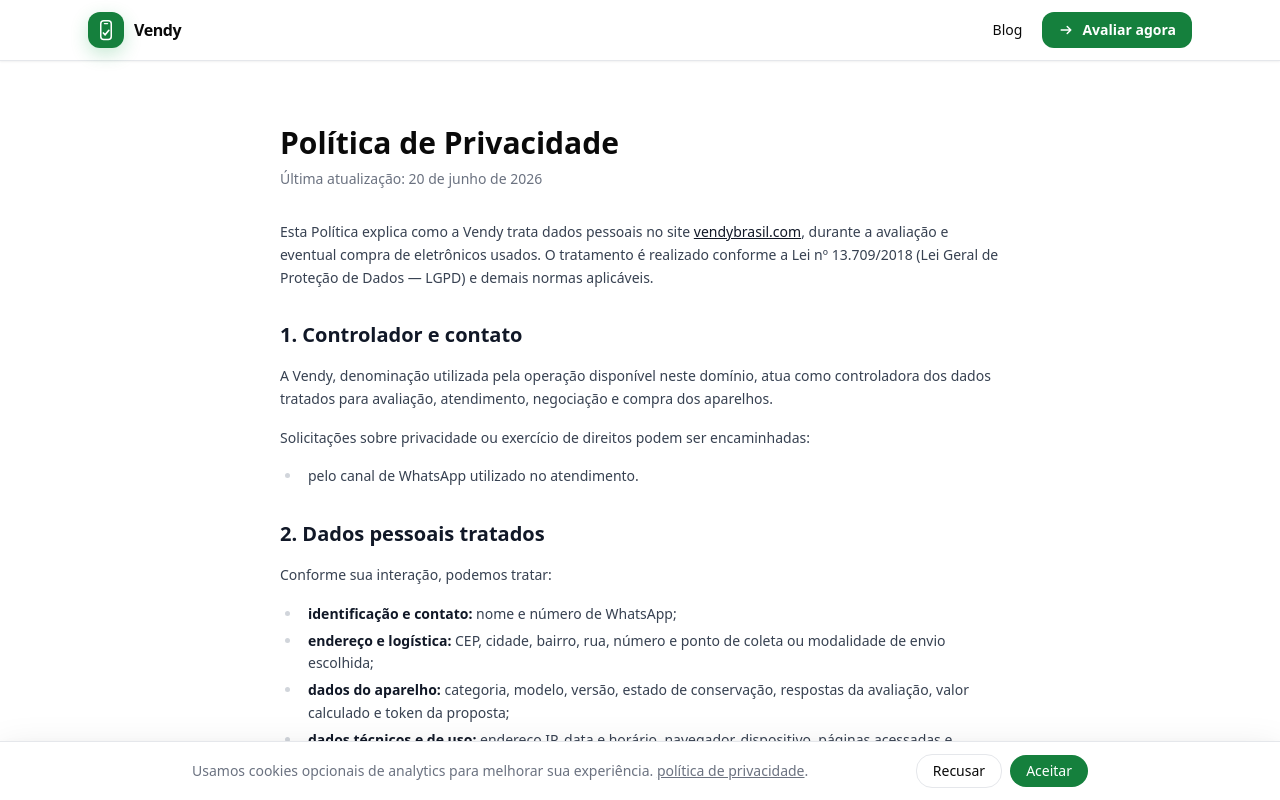
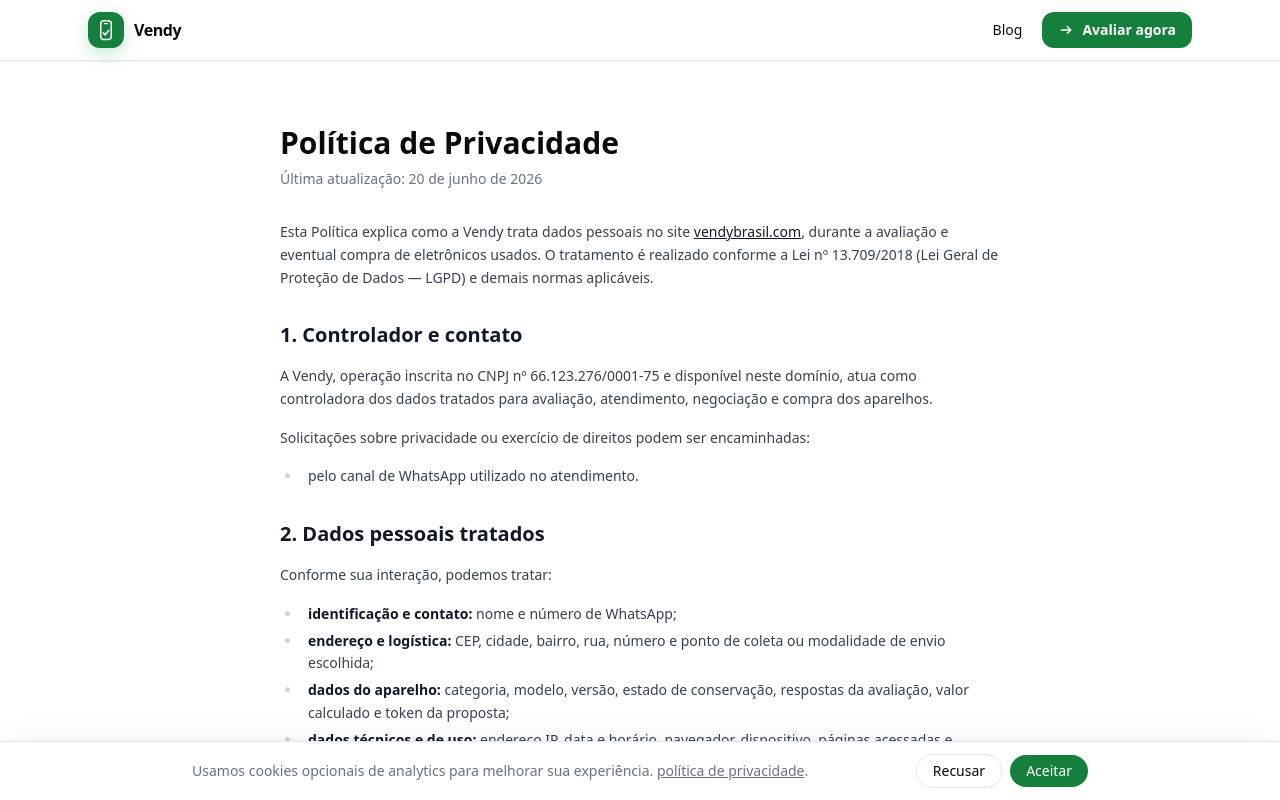
Before and after one commit to pLievore/Solen, a Next.js app in the folder apps/web/: page /privacidade in a window 1280 px wide. Shown: the top 800 px of the page. Built offline with nearby package versions, Linux system fonts and the light colour scheme; no server answers.

Commit message:
docs: identifica controlador pelo CNPJ
Inclui o CNPJ da operação na política de privacidade e nos dados estruturados da organização.

Co-Authored-By: Claude Opus 4.8 <noreply@anthropic.com>

```diff
--- a/apps/web/src/app/layout.tsx
+++ b/apps/web/src/app/layout.tsx
@@ -39,6 +39,7 @@ export default function RootLayout({
         "@id": `${SITE_URL}/#organization`,
         name: "Vendy",
         url: SITE_URL,
+        taxID: "66.123.276/0001-75",
         logo: `${SITE_URL}/icon.svg`,
       },
       {
--- a/apps/web/src/app/privacidade/page.tsx
+++ b/apps/web/src/app/privacidade/page.tsx
@@ -53,9 +53,10 @@ export default async function PrivacyPage() {
           <section>
             <h2>1. Controlador e contato</h2>
             <p>
-              A Vendy, denominação utilizada pela operação disponível neste
-              domínio, atua como controladora dos dados tratados para avaliação,
-              atendimento, negociação e compra dos aparelhos.
+              A Vendy, operação inscrita no CNPJ nº 66.123.276/0001-75 e
+              disponível neste domínio, atua como controladora dos dados
+              tratados para avaliação, atendimento, negociação e compra dos
+              aparelhos.
             </p>
             <p>
               Solicitações sobre privacidade ou exercício de direitos podem ser
```
Also changed, not shown: 1 other file (tests, documents, lock files or other folders).
